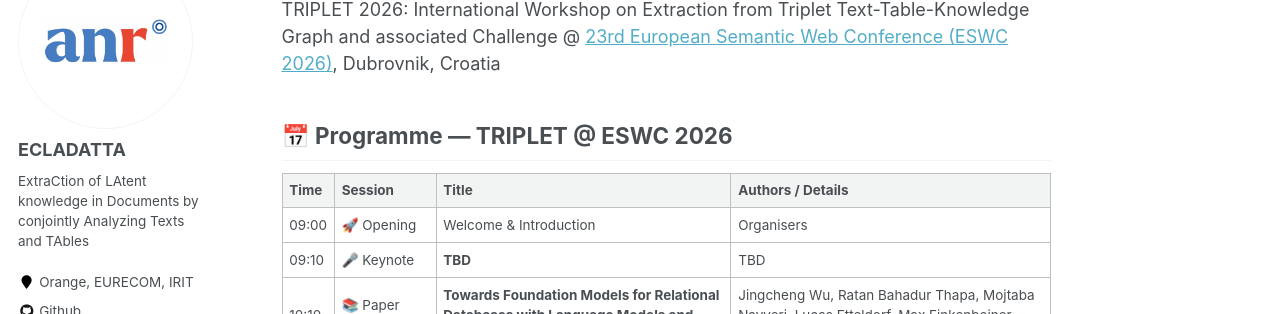
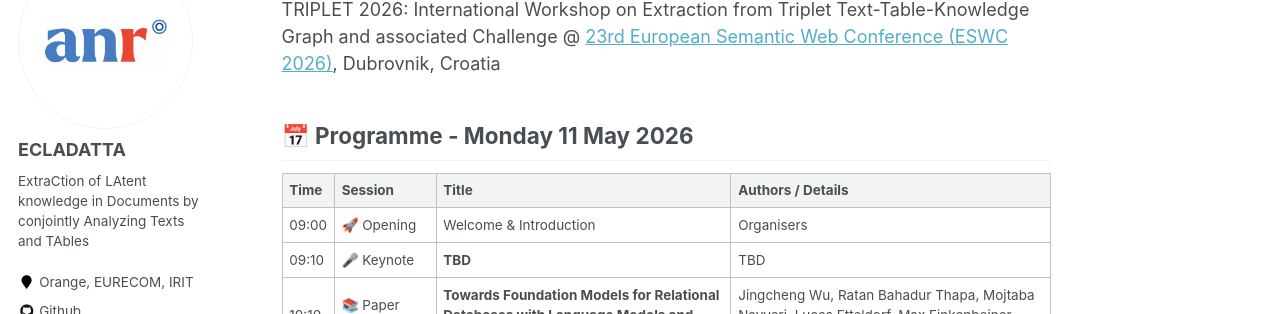
Before and after one commit to ecladatta/ecladatta.github.io, a Jekyll site: the page built from _pages/triplet.md, in a window 1280 px wide and 900 px high. Shown: the part 164-478 px from the top of the window. Built offline with Jekyll 4.4.1, drawn with Linux system fonts in a browser that asks for light colours.

Commit message:
Add the day of the workshop

```diff
--- a/_pages/triplet.md
+++ b/_pages/triplet.md
@@ -7,7 +7,7 @@ author_profile: true
 
 TRIPLET 2026: International Workshop on Extraction from Triplet Text-Table-Knowledge Graph and associated Challenge @ [23rd European Semantic Web Conference (ESWC 2026)](https://2026.eswc-conferences.org/), Dubrovnik, Croatia
 
-## 📅 Programme — TRIPLET @ ESWC 2026
+## 📅 Programme - Monday 11 May 2026
 
 | Time | Session | Title | Authors / Details |
 |------|--------|------|-------------------|
```
